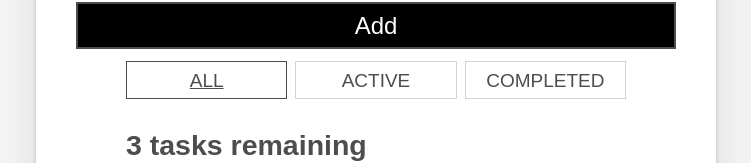
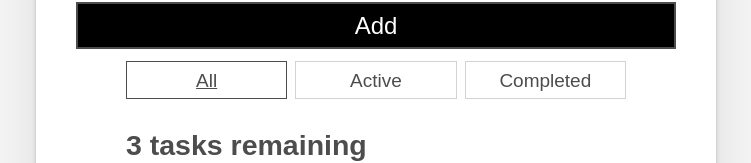
Before and after one commit to dgadish/todo_react, a React (Create React App) app: page / in a window 1280 px wide. Shown: the part 190-353 px from the top of the page, without its empty margins (264-1015 px from the left). Built offline with nearby package versions, Linux system fonts and the light colour scheme.

Commit message:
renaming of functions to fit naming conventions

```diff
--- a/src/App.js
+++ b/src/App.js
@@ -7,9 +7,9 @@ import { nanoid } from 'nanoid';
 // filter functions defined outside of app as these will not change, don't want to recalculate every time the app loads
 // create function mapping for the filters
 const FILTER_MAP = {
-  ALL: () => true,
-  ACTIVE: task => !task.completed,
-  COMPLETED: task => task.completed
+  All: () => true,
+  Active: task => !task.completed,
+  Completed: task => task.completed
 };
 
 // collect an array of filter names
@@ -18,7 +18,7 @@ const FILTER_NAMES = Object.keys(FILTER_MAP);
 function App(props) {
 
   const [tasks, setTasks] = useState(props.tasks); //preserves initial state of props.tasks from index.js
-  const [filter, setFilter] = useState('ALL'); // set default state for tasks filter
+  const [filter, setFilter] = useState('All'); // set default state for tasks filter
 
   // toggle completed state
   function toggleTaskCompleted(id) {
```
